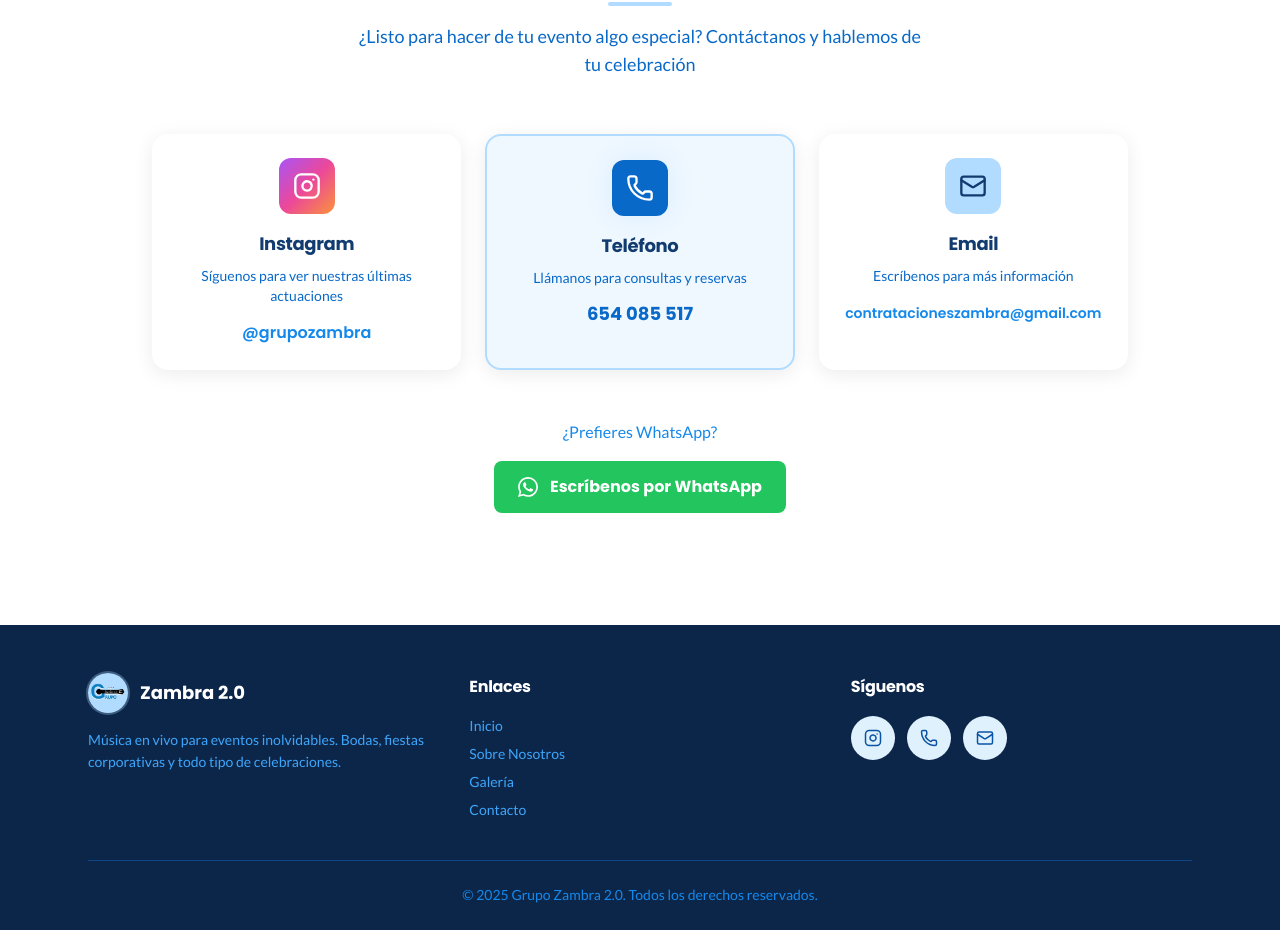
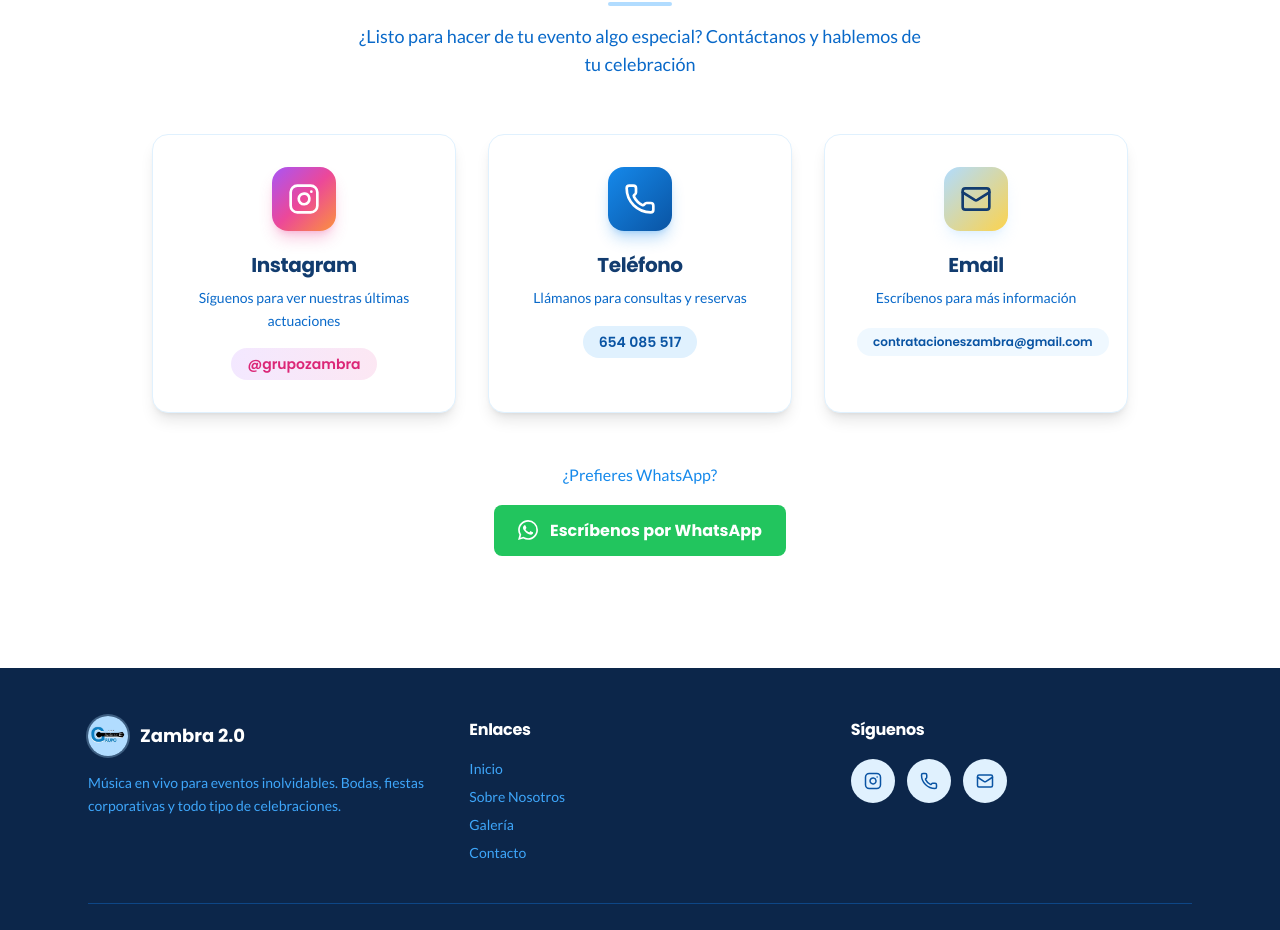
Before and after one commit to reyesfr24/zambra, a React (Vite) app: page / in a window 1280 px wide. Shown: the part 3580-4510 px from the top of the page. Built offline with nearby package versions, Linux system fonts and the light colour scheme.

Commit message:
Retoques

```diff
--- a/src/App.jsx
+++ b/src/App.jsx
@@ -319,58 +319,67 @@
           </div>
 
           {/* Cards */}
-          <div className="grid md:grid-cols-3 gap-6">
+          <div className="grid md:grid-cols-3 gap-8">
             {/* Instagram */}
             <a
               href="https://instagram.com/grupozambra"
               target="_blank"
               rel="noopener noreferrer"
-              className="card-elegant p-6 text-center group"
+              className="relative p-8 bg-white rounded-2xl border border-accent-100 shadow-lg hover:shadow-2xl hover:-translate-y-2 transition-all duration-300 text-center group overflow-hidden"
             >
-              <div className="w-14 h-14 mx-auto mb-4 rounded-xl bg-gradient-to-br from-purple-500 via-pink-500 to-orange-400 flex items-center justify-center group-hover:scale-110 transition-transform">
-                <Instagram className="w-7 h-7 text-white" />
+              <div className="absolute inset-0 bg-gradient-to-br from-purple-500/5 via-pink-500/5 to-orange-400/5 opacity-0 group-hover:opacity-100 transition-opacity duration-300" />
+              <div className="relative">
+                <div className="w-16 h-16 mx-auto mb-5 rounded-2xl bg-gradient-to-br from-purple-500 via-pink-500 to-orange-400 flex items-center justify-center group-hover:scale-110 group-hover:rotate-3 transition-all duration-300 shadow-lg shadow-pink-500/30">
+                  <Instagram className="w-8 h-8 text-white" />
                 </div>
-              <h3 className="font-display font-bold text-lg text-accent-900 mb-2">Instagram</h3>
-              <p className="font-body text-accent-600 text-sm mb-3">
+                <h3 className="font-display font-bold text-xl text-accent-900 mb-2">Instagram</h3>
+                <p className="font-body text-accent-600 text-sm mb-4 leading-relaxed">
                   Síguenos para ver nuestras últimas actuaciones
                 </p>
-              <span className="font-display font-semibold text-accent-500">
+                <span className="inline-block px-4 py-1.5 bg-gradient-to-r from-purple-100 to-pink-100 text-pink-600 font-display font-semibold rounded-full text-sm">
                   @grupozambra
                 </span>
+              </div>
             </a>
 
             {/* Teléfono */}
             <a
               href="tel:+34654085517"
-              className="card-elegant p-6 text-center group bg-accent-50 border-2 border-accent-200"
+              className="relative p-8 bg-white rounded-2xl border border-accent-100 shadow-lg hover:shadow-2xl hover:-translate-y-2 transition-all duration-300 text-center group overflow-hidden"
             >
-              <div className="w-14 h-14 mx-auto mb-4 rounded-xl bg-accent-600 flex items-center justify-center group-hover:scale-110 transition-transform shadow-glow-accent">
-                <Phone className="w-7 h-7 text-white" />
+              <div className="absolute inset-0 bg-gradient-to-br from-accent-500/5 to-accent-600/5 opacity-0 group-hover:opacity-100 transition-opacity duration-300" />
+              <div className="relative">
+                <div className="w-16 h-16 mx-auto mb-5 rounded-2xl bg-gradient-to-br from-accent-500 to-accent-700 flex items-center justify-center group-hover:scale-110 group-hover:rotate-3 transition-all duration-300 shadow-lg shadow-accent-500/30">
+                  <Phone className="w-8 h-8 text-white" />
                 </div>
-              <h3 className="font-display font-bold text-lg text-accent-900 mb-2">Teléfono</h3>
-              <p className="font-body text-accent-600 text-sm mb-3">
+                <h3 className="font-display font-bold text-xl text-accent-900 mb-2">Teléfono</h3>
+                <p className="font-body text-accent-600 text-sm mb-4 leading-relaxed">
                   Llámanos para consultas y reservas
                 </p>
-              <span className="font-display font-bold text-lg text-accent-600">
+                <span className="inline-block px-4 py-1.5 bg-accent-100 text-accent-700 font-display font-semibold rounded-full text-sm">
                   654 085 517
                 </span>
+              </div>
             </a>
 
             {/* Email */}
             <a
               href="mailto:contratacioneszambra@gmail.com"
-              className="card-elegant p-6 text-center group"
+              className="relative p-8 bg-white rounded-2xl border border-accent-100 shadow-lg hover:shadow-2xl hover:-translate-y-2 transition-all duration-300 text-center group overflow-hidden"
             >
-              <div className="w-14 h-14 mx-auto mb-4 rounded-xl bg-accent flex items-center justify-center group-hover:scale-110 transition-transform">
-                <Mail className="w-7 h-7 text-accent-900" />
+              <div className="absolute inset-0 bg-gradient-to-br from-amber-500/5 to-yellow-400/5 opacity-0 group-hover:opacity-100 transition-opacity duration-300" />
+              <div className="relative">
+                <div className="w-16 h-16 mx-auto mb-5 rounded-2xl bg-gradient-to-br from-accent to-amber-300 flex items-center justify-center group-hover:scale-110 group-hover:rotate-3 transition-all duration-300 shadow-lg shadow-accent/30">
+                  <Mail className="w-8 h-8 text-accent-900" />
                 </div>
-              <h3 className="font-display font-bold text-lg text-accent-900 mb-2">Email</h3>
-              <p className="font-body text-accent-600 text-sm mb-3">
+                <h3 className="font-display font-bold text-xl text-accent-900 mb-2">Email</h3>
+                <p className="font-body text-accent-600 text-sm mb-4 leading-relaxed">
                   Escríbenos para más información
                 </p>
-              <span className="font-display font-semibold text-accent-500 text-sm break-all">
+                <span className="inline-block px-4 py-1.5 bg-accent/20 text-accent-700 font-display font-semibold rounded-full text-xs">
                   contratacioneszambra@gmail.com
                 </span>
+              </div>
             </a>
           </div>
 
```
Lines whose indentation alone changed are shown as unchanged.
